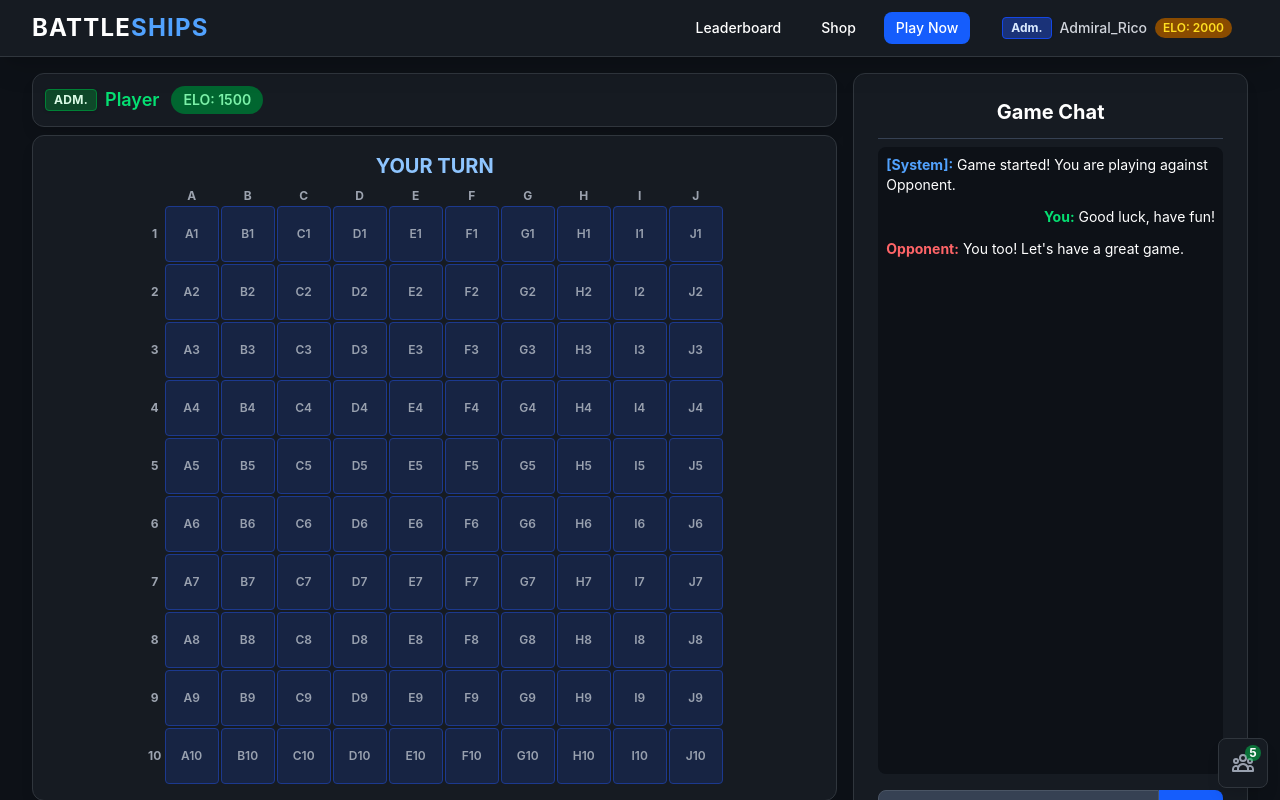
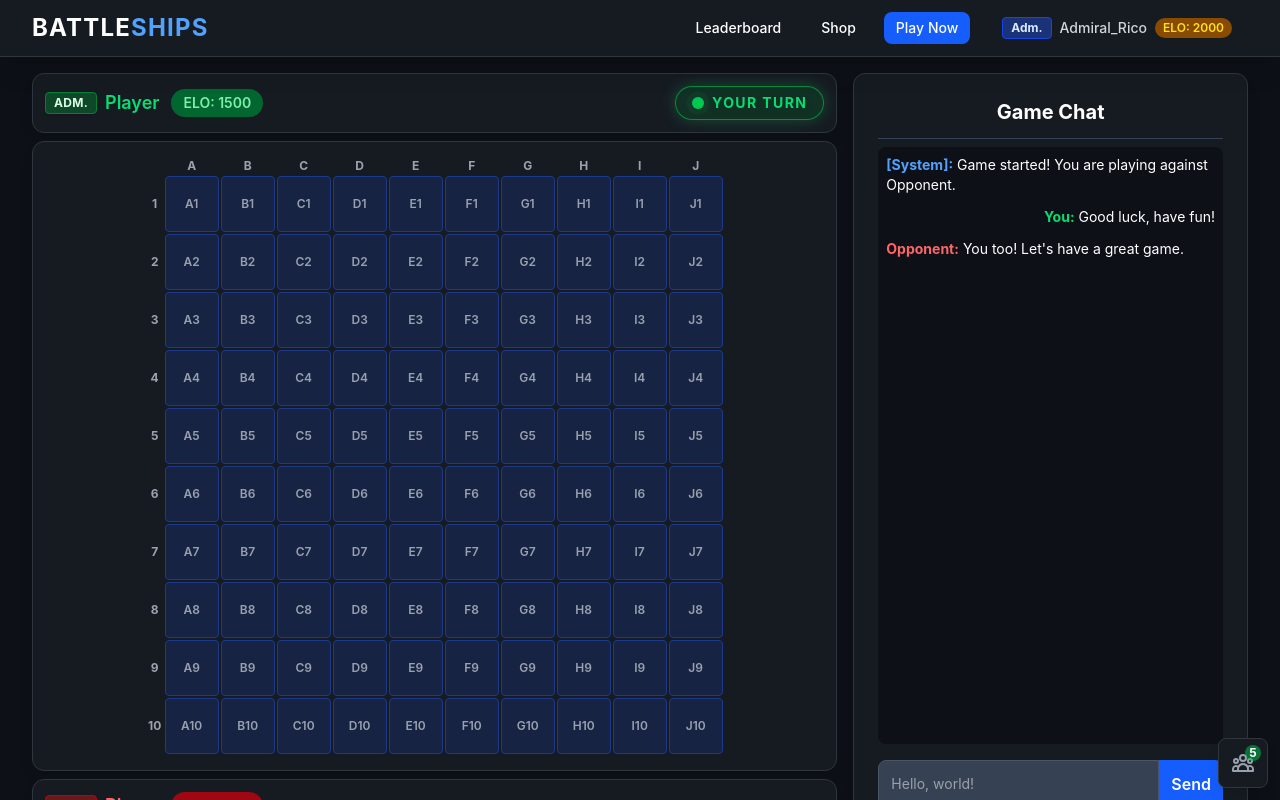
Before and after one commit to XggXWolf/Battleships, a React (Vite) app in the folder client/: page / in a window 1280 px wide. Built offline with nearby package versions, Linux system fonts and the light colour scheme.

Commit message:
Implement turn indicator

```diff
--- a/client/src/Components/GamePanel/GameGrid.tsx
+++ b/client/src/Components/GamePanel/GameGrid.tsx
@@ -19,8 +19,6 @@ export default function GameGrid() {
             className="grow bg-primary p-3 sm:p-4 rounded-xl shadow-lg border border-color-border flex flex-col items-center justify-center min-h-0
     "
         >
-            <h2 className="text-xl font-bold mb-2 text-blue-300">YOUR TURN</h2>
-
             <div id="game-grid-container" className="w-full max-w-xl">
                 <div
                     id="game-grid"
--- a/client/src/Components/GamePanel/PlayerInfo.tsx
+++ b/client/src/Components/GamePanel/PlayerInfo.tsx
@@ -1,4 +1,6 @@
+import { useEffect, useState } from "react";
 import truncateRank from "../../util/truncateRank";
+import TurnIndicator from "./TurnIndicator";
 
 interface PlayerInfoProps {
     type: "player" | "opponent";
@@ -32,6 +34,16 @@ export default function PlayerInfo({ type }: PlayerInfoProps) {
                         ELO: {tempUser.elo}
                     </span>
                 </div>
+
+                {type === "player" && (
+                    <div
+                        id="game-status-container"
+                        className="transition-all duration-300 ease-in-out"
+                    >
+                        {/*TO-DO: Hook with zustand */}
+                        <TurnIndicator currentTurn={"player"} />
+                    </div>
+                )}
             </div>
         </div>
     );
--- /dev/null
+++ b/client/src/Components/GamePanel/TurnIndicator.tsx
@@ -0,0 +1,42 @@
+//TO-DO: Hook game state with Zustand and display current turn, game status, etc.
+export default function TurnIndicator({
+    currentTurn,
+}: {
+    currentTurn?: "player" | "opponent";
+}) {
+    switch (currentTurn) {
+        case "player":
+            return (
+                <div className="flex items-center space-x-2 bg-green-900/40 border border-green-500/60 px-4 py-1.5 rounded-full shadow-[0_0_15px_rgba(34,197,94,0.3)]">
+                    <span className="relative flex h-3 w-3">
+                        <span className="animate-ping absolute inline-flex h-full w-full rounded-full bg-green-400 opacity-75"></span>
+                        <span className="relative inline-flex rounded-full h-3 w-3 bg-green-500"></span>
+                    </span>
+                    <span className="text-green-400 font-bold tracking-widest text-sm drop-shadow-md">
+                        YOUR TURN
+                    </span>
+                </div>
+            );
+        case "opponent":
+            return (
+                <div className="flex items-center space-x-2 bg-red-900/40 border border-red-500/60 px-4 py-1.5 rounded-full shadow-[0_0_15px_rgba(239,68,68,0.3)]">
+                    <span className="relative flex h-3 w-3">
+                        <span className="animate-ping absolute inline-flex h-full w-full rounded-full bg-red-400 opacity-75"></span>
+                        <span className="relative inline-flex rounded-full h-3 w-3 bg-red-500"></span>
+                    </span>
+                    <span className="text-red-400 font-bold tracking-widest text-sm drop-shadow-md">
+                        ENEMY TURN
+                    </span>
+                </div>
+            );
+        default:
+            return (
+                <div className="flex items-center space-x-2 bg-gray-800/80 border border-gray-600/50 px-3 py-1 rounded-full shadow-sm">
+                    <span className="h-2 w-2 rounded-full bg-gray-500"></span>
+                    <span className="text-gray-400 font-bold tracking-wider text-xs uppercase">
+                        Standing By
+                    </span>
+                </div>
+            );
+    }
+}
```
